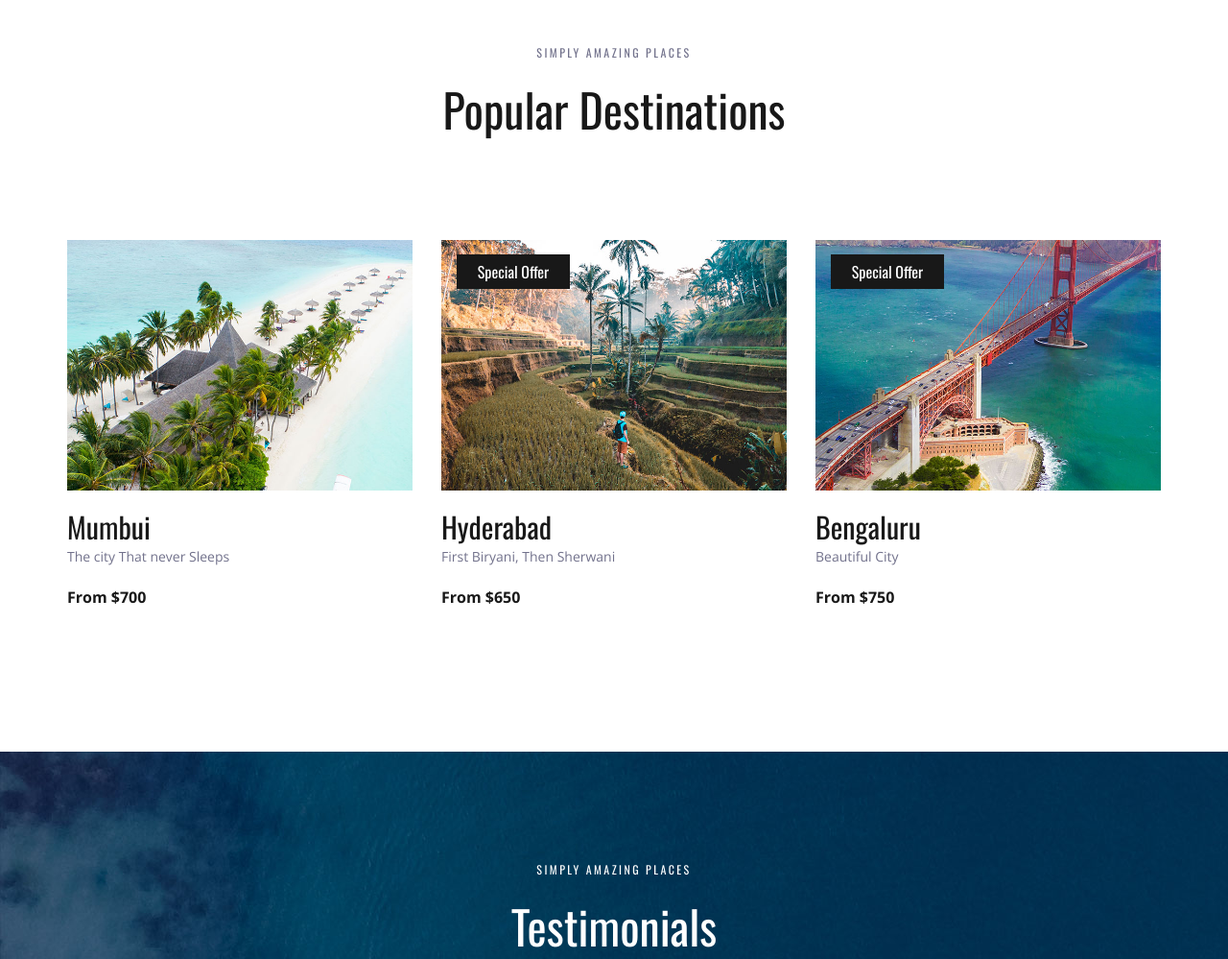
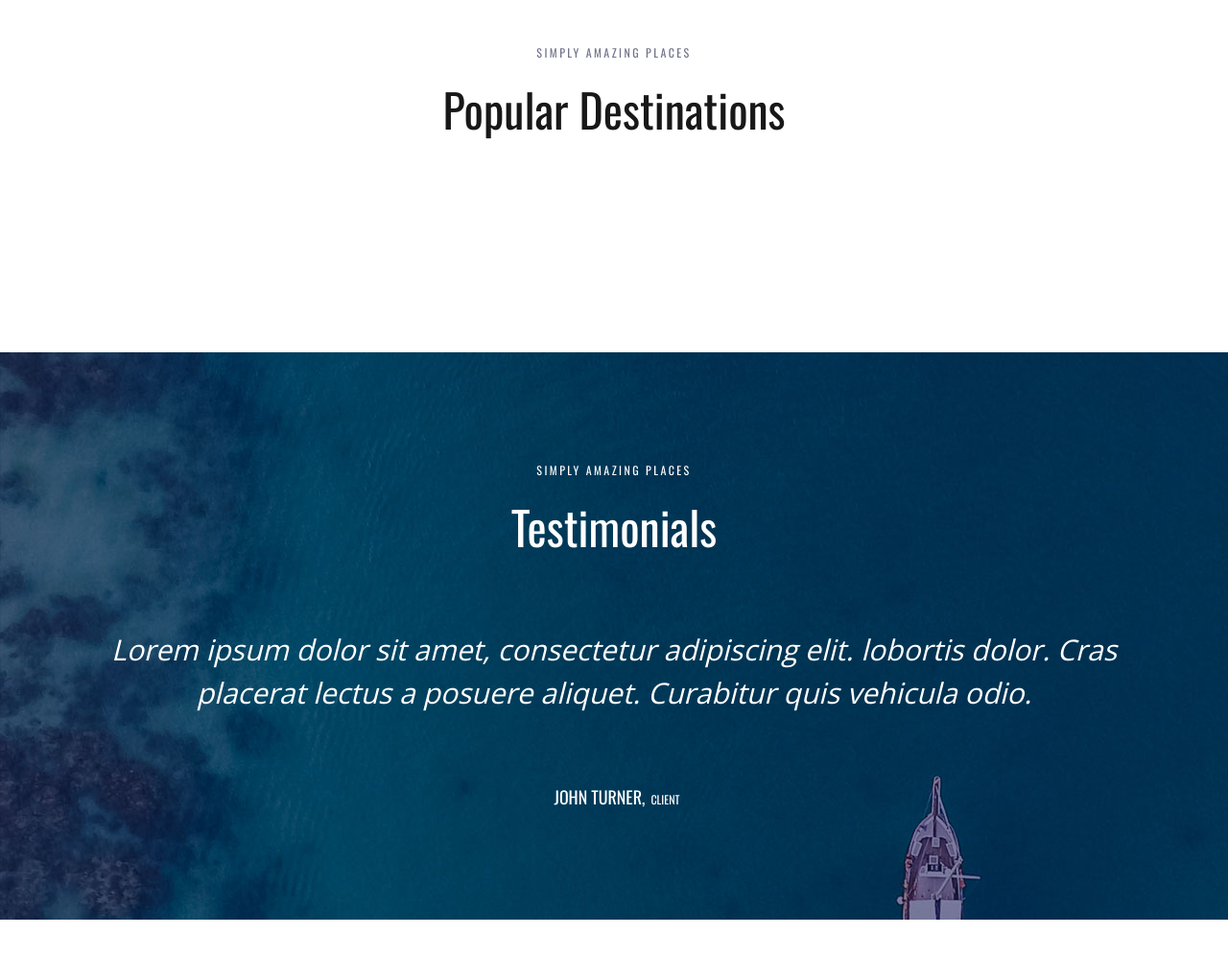
Before and after one commit to bestSolution775/Django_project, a Django app: page / in a window 1280 px wide. Shown: the part 1235-2234 px from the top of the page at 96% size. Run offline with Django 3.2, Linux system fonts and the light colour scheme; some libraries are stand-ins or nearby versions.

Commit message:
comment product

```diff
--- a/templates/index.html
+++ b/templates/index.html
@@ -251,7 +251,7 @@
 
 						{% for dest in dests %}
 						<!-- Destination -->
-						<div class="destination item">
+						<!-- <div class="destination item">
 							<div class="destination_image">
 								<img src="{{baseUrl}}/{{dest.image}}" alt="destination" />
 								{% if dest.offer == True %}
@@ -263,7 +263,7 @@
 								<div class="destination_subtitle"><p>{{dest.desc}}</p></div>
 								<div class="destination_price">From ${{dest.price}}</div>
 							</div>
-						</div>
+						</div> -->
 						{% endfor %}
 					</div>
 				</div>
```
